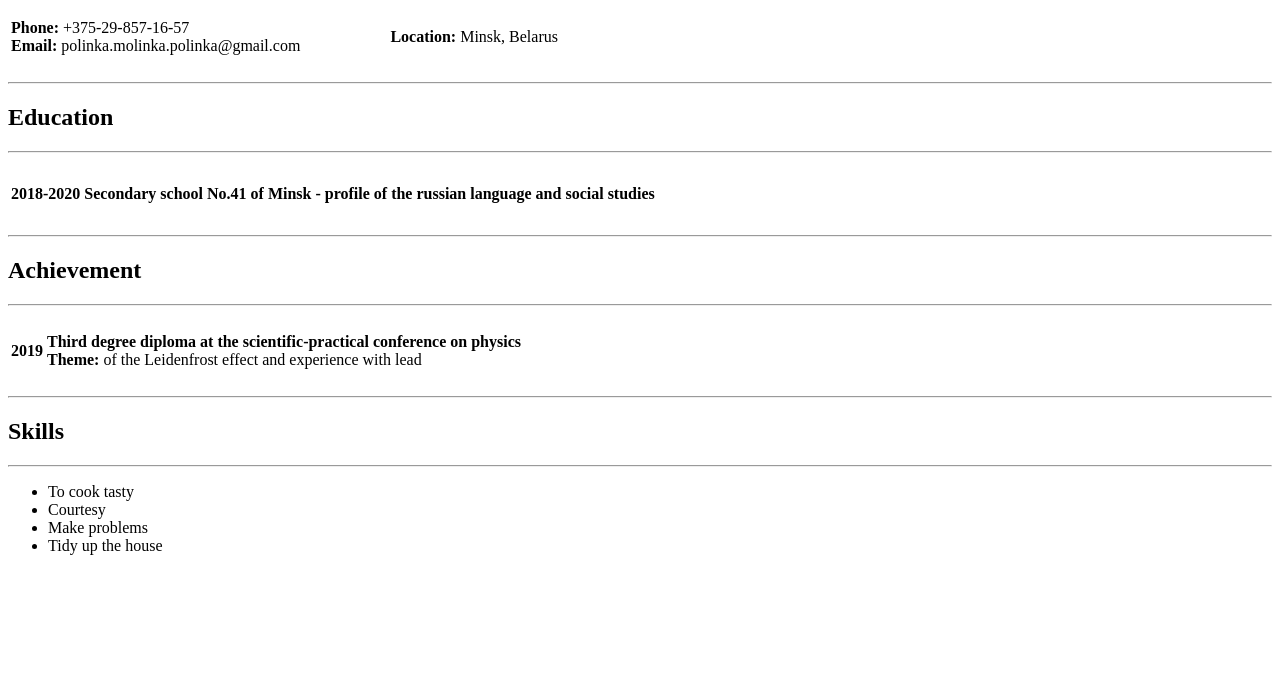
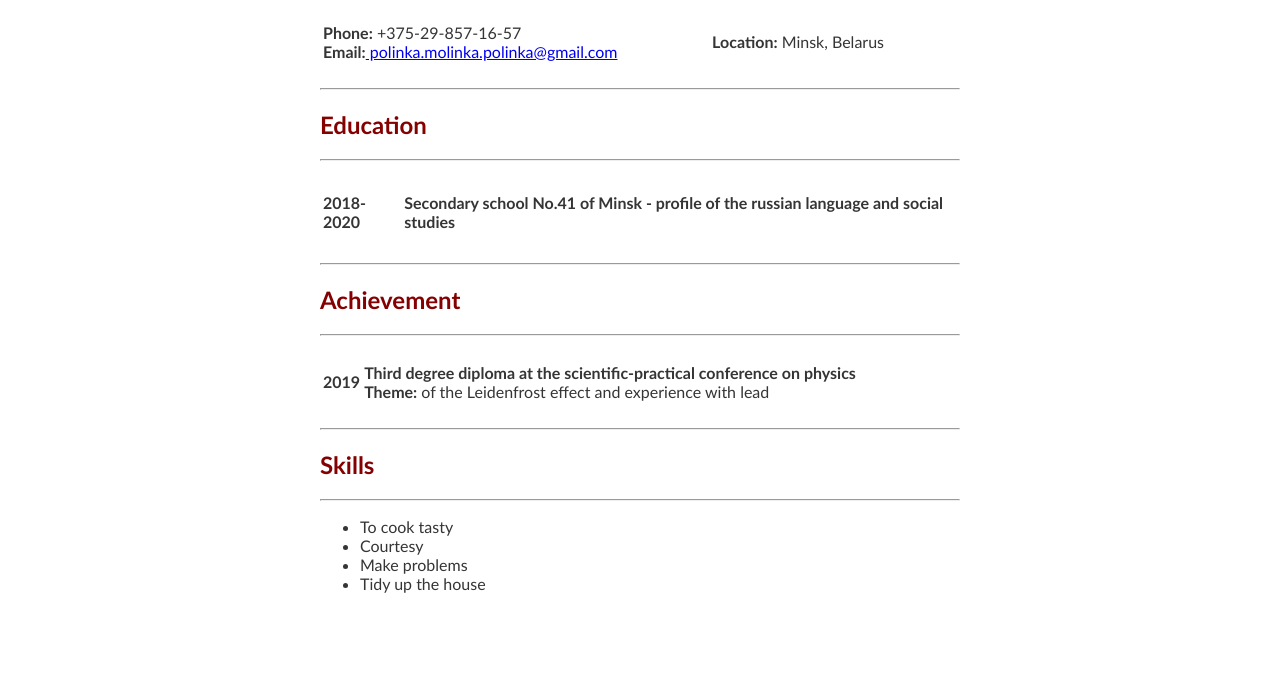
Before and after one commit to PolinaUschopchik/TMS-Uschopchik-CV, a plain HTML site: page index.html in a window 1280 px wide. Shown: the part 127-800 px from the top of the page. Drawn offline with Linux system fonts and the light colour scheme.

Commit message:
add a style.css in cv

```diff
--- a/cv.html
+++ b/index.html
@@ -2,11 +2,9 @@
 <html lang="en">
     <head>
         <title>cv</title>
-        <neta charset="UTF-8">
-        <neta name="viewport" content="widht=device-widht, initial-scale=1.0">
-        <neta name="description" content="">
-        <neta name="keywords" content="">
-        <neta name="author" content="">
+        <meta charset="UTF-8">
+        <meta name="viewport" content="widht=device-widht, initial-scale=1.0">
+        <link rel="stylesheet" href="style.css">
     </head>
     <body>
         <header>
@@ -19,7 +17,7 @@
                     <td width="69%">
                         <p>
                             <strong>Phone:</strong> +375-29-857-16-57<br>
-                            <strong>Email:</strong> polinka.molinka.polinka@gmail.com<br>
+                            <strong>Email:</strong><a href="mailto: aslamov.yura@gmail.com"> polinka.molinka.polinka@gmail.com</a><br>
                         </p>
                     </td>
                     <td width="69%">
--- /dev/null
+++ b/style.css
@@ -0,0 +1,14 @@
+body{
+    text-align: center;
+	margin-left: 25%;
+    margin-right: 25%;
+    text-align: left;
+    font-family: 'Trebuchet MS', 'Lucida Sans Unicode', 'Lucida Grande', 'Lucida Sans', Arial, sans-serif;
+}
+
+p, li, h4{
+    color: #353535;
+}
+h2{
+    color: #850000;
+}
```
